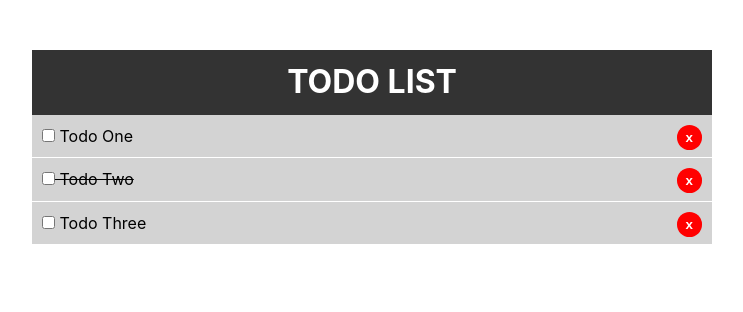
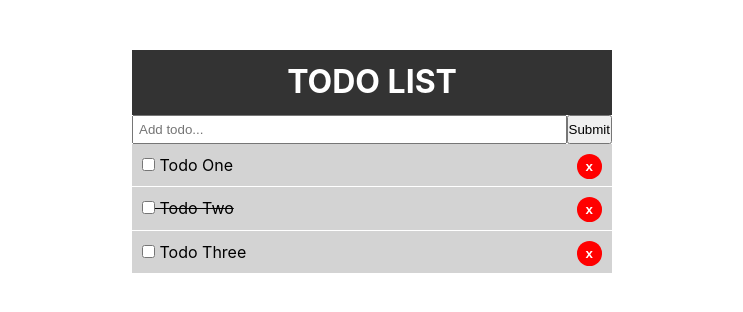
Before and after one commit to bertamatu/vueJs-todo-list, a Vue app: page / in a window 1280 px wide. Shown: the top 312 px of the page, without its empty margins (268-1011 px from the left). Built offline with nearby package versions, Linux system fonts and the light colour scheme.

Commit message:
AddTodo added

```diff
--- a/src/App.vue
+++ b/src/App.vue
@@ -1,6 +1,7 @@
 <template>
   <div id="app">
     <Header />
+    <AddTodo />
     <Todos v-bind:todos="todos" v-on:delete-todo="deleteTodo" />
   </div>
 </template>
@@ -8,9 +9,11 @@
 <script>
 import Header from "./components/layout/Header"
 import Todos from "./components/Todos";
+import AddTodo from "./components/AddTodo"
+
 export default {
   name: "App",
-  components: { Header, Todos },
+  components: { Header, Todos, AddTodo },
   data() {
     return {
       todos: [
@@ -41,6 +44,11 @@
   font-family: -apple-system, BlinkMacSystemFont, "Segoe UI", Roboto, Oxygen,
     Ubuntu, Cantarell, "Open Sans", "Helvetica Neue", sans-serif;
   line-height: 1.4;
-  padding: 50px 300px;
+  padding: 50px 400px;
+}
+@media (max-width: 768px) {
+  body {
+    padding: 50px 100px;
+  }
 }
 </style>
--- /dev/null
+++ b/src/components/AddTodo.vue
@@ -0,0 +1,29 @@
+<template>
+    <div>
+        <form>
+            <input type="text" name="title" placeholder="Add todo...">
+            <input type="button" value="Submit" class="btn">
+        </form>
+    </div>
+</template>
+
+<script>
+export default {
+    name: "AddTodo"
+}
+</script>
+
+<style scoped>
+form {
+    display: flex;
+}
+input[type="text"] {
+    flex: 10;
+    padding: 5px;
+}
+
+input[type="submit"] {
+    flex:2
+}
+
+</style>
```
